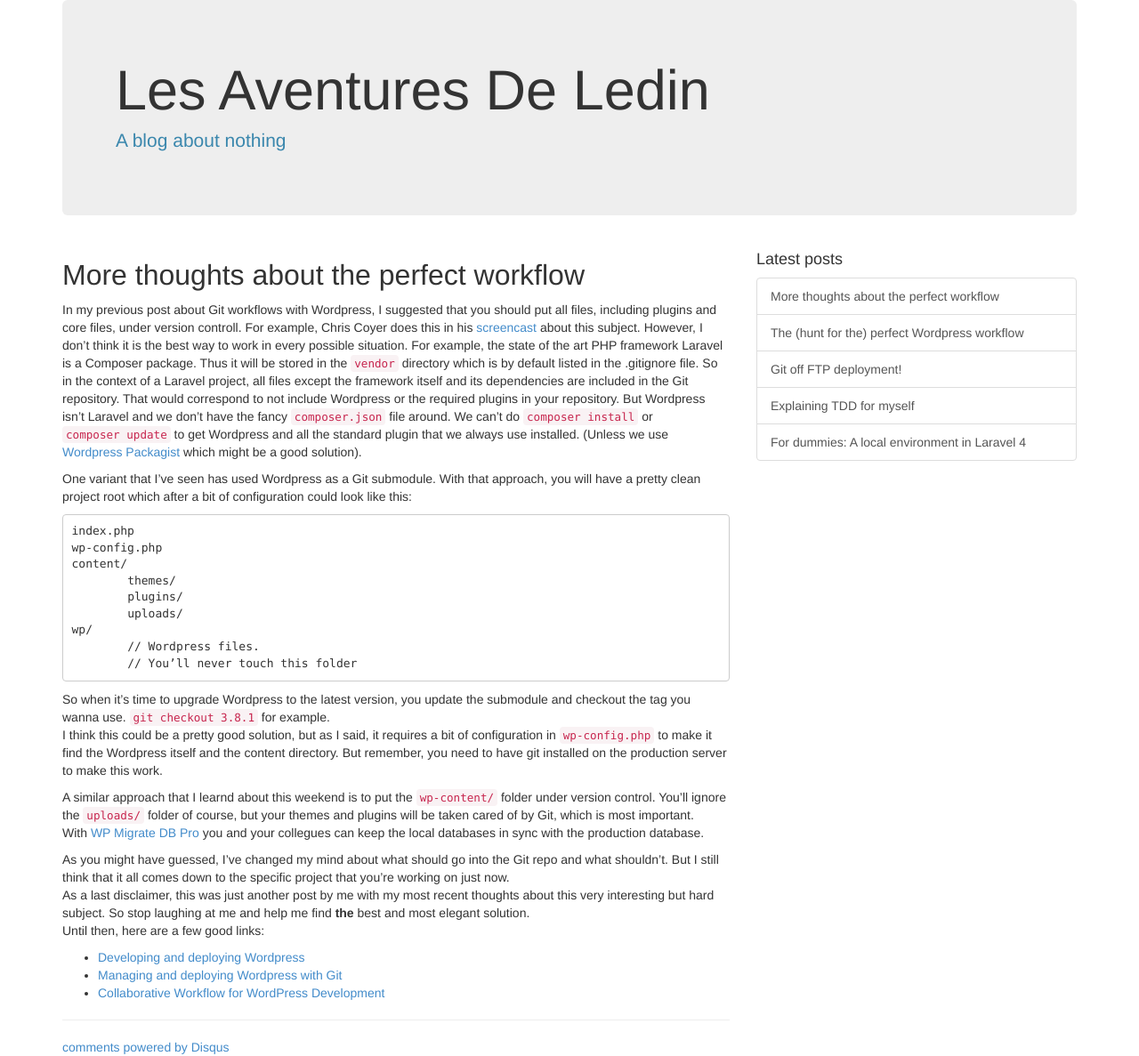
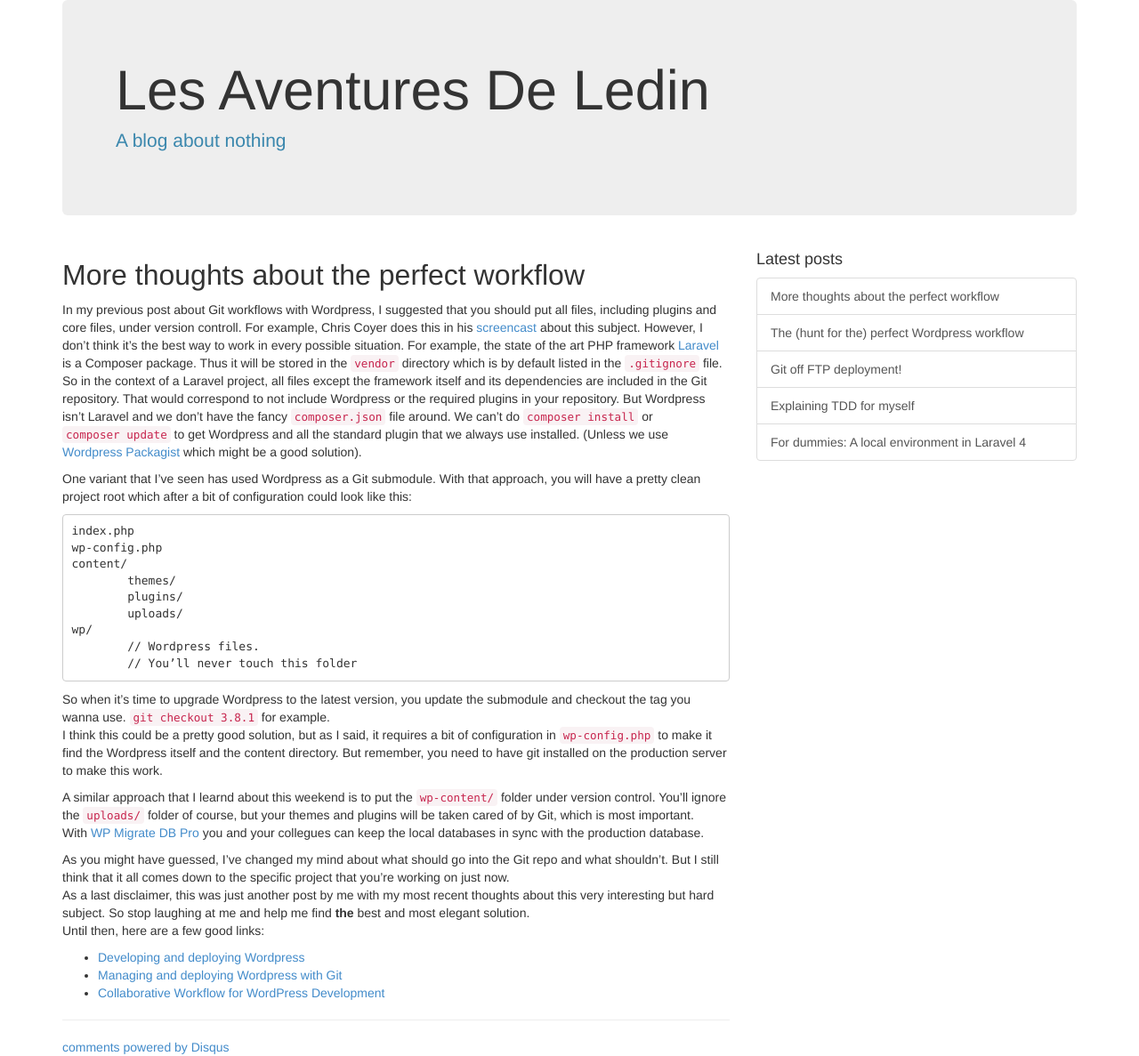
Before and after one commit to stefanledin/stefanledin.github.com, a Jekyll site: the page built from _posts/2014-04-07-more-thoughts-about-the-perfect-workflow.md, in a window 1280 px wide. Shown: the whole page at 89% size. Built offline with Jekyll 4.4.1, drawn with Linux system fonts in a browser that asks for light colours; nearby versions of some CDN libraries; Markdown is read by kramdown in place of the engine named in the settings; comment, search, counter and statistics services are not loaded.

```diff
--- a/_posts/2014-04-07-more-thoughts-about-the-perfect-workflow.md
+++ b/_posts/2014-04-07-more-thoughts-about-the-perfect-workflow.md
@@ -7,7 +7,7 @@ comments: true
 ---
 
 In my previous post about Git workflows with Wordpress, I suggested that you should put all files, including plugins and core files, under version controll. For example, Chris Coyer does this in his [screencast](http://css-tricks.com/video-screencasts/109-getting-off-ftp-and-onto-git-deployment-with-beanstalk/) about this subject.
-However, I don't think it is the best way to work in every possible situation. For example, the state of the art PHP framework Laravel is a Composer package. Thus it will be stored in the ``vendor`` directory which is by default listed in the .gitignore file. So in the context of a Laravel project, all files except the framework itself and its dependencies are included in the Git repository. That would correspond to not include Wordpress or the required plugins in your repository.
+However, I don't think it's the best way to work in every possible situation. For example, the state of the art PHP framework [Laravel](http://laravel.com) is a Composer package. Thus it will be stored in the ``vendor`` directory which is by default listed in the ``.gitignore`` file. So in the context of a Laravel project, all files except the framework itself and its dependencies are included in the Git repository. That would correspond to not include Wordpress or the required plugins in your repository.
 But Wordpress isn't Laravel and we don't have the fancy ``composer.json`` file around. We can't do ``composer install`` or ``composer update`` to get Wordpress and all the standard plugin that we always use installed. (Unless we use [Wordpress Packagist](http://wpackagist.org) which might be a good solution).
 
 
```
